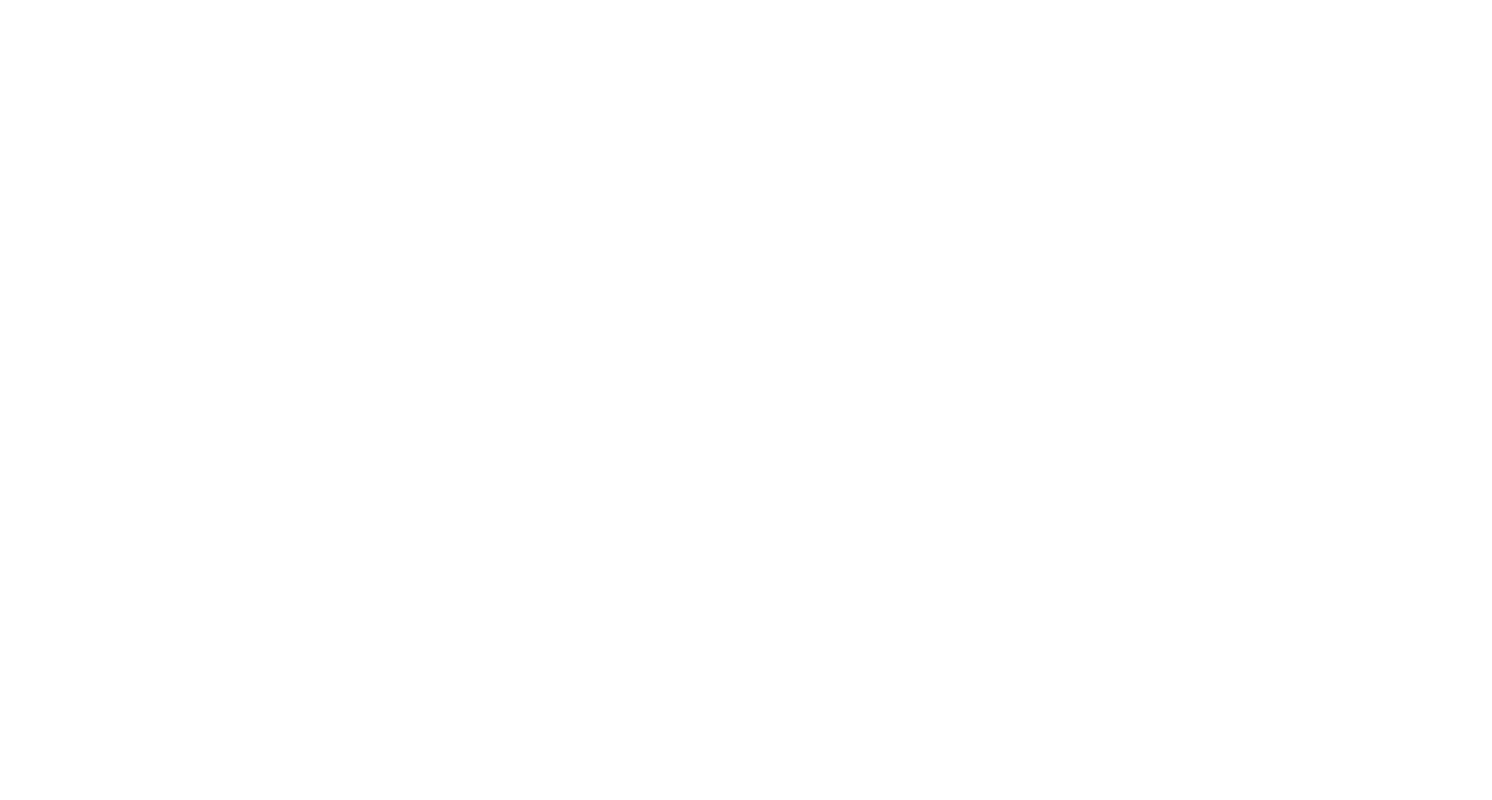
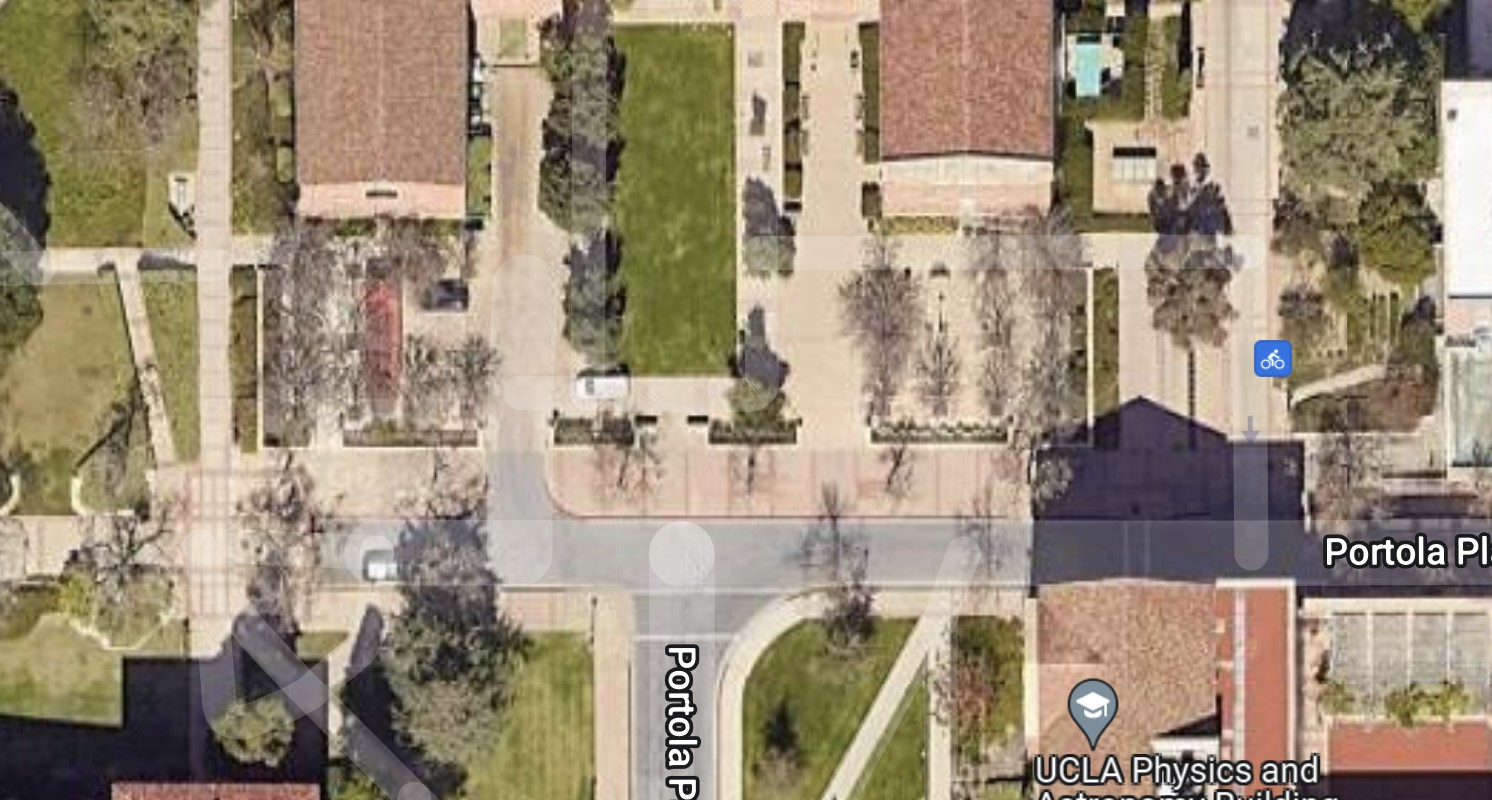
Before and after one commit to uas-at-ucla/auvsi-suas-2021, a React (Create React App) app in the folder ground-javascript/ground-station/: page / in a window 1280 px wide. Shown: the top 800 px of the page, 1492 px wide, since content can reach past the window. Built offline with nearby package versions, Linux system fonts and the light colour scheme.

Commit message:
Add dummy map for Zoya to use in UI Design
See Summary

```diff
--- /dev/null
+++ b/ground-javascript/ground-station/src/EntireWindow.css
@@ -0,0 +1,5 @@
+.full_screen {
+    max-height: 100%;
+    max-width: 100%;
+    overflow: auto;
+}
--- a/ground-javascript/ground-station/src/EntireWindow.js
+++ b/ground-javascript/ground-station/src/EntireWindow.js
@@ -1,8 +1,13 @@
 import React, { Component } from "react";
+import dummy_map from "./images/dummy_map.jpg"
 
 class EntireWindow extends Component {
     render(){
-        return <div></div>
+        return <div className="full_screen">
+            <div className="odm-map">
+                <img src={dummy_map} alt="dronemap"/>
+            </div>
+        </div>
     }
 }
 
```
Also changed, not shown: ground-javascript/ground-station/src/images/dummy_map.jpg (added).
